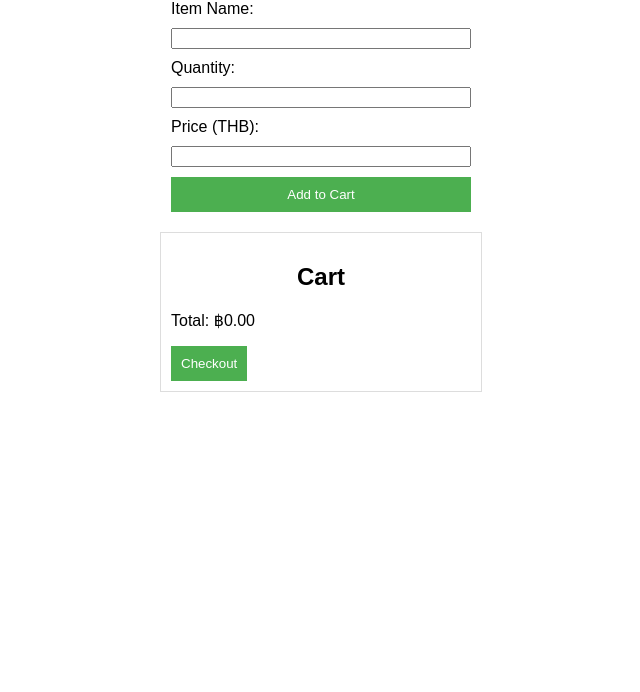
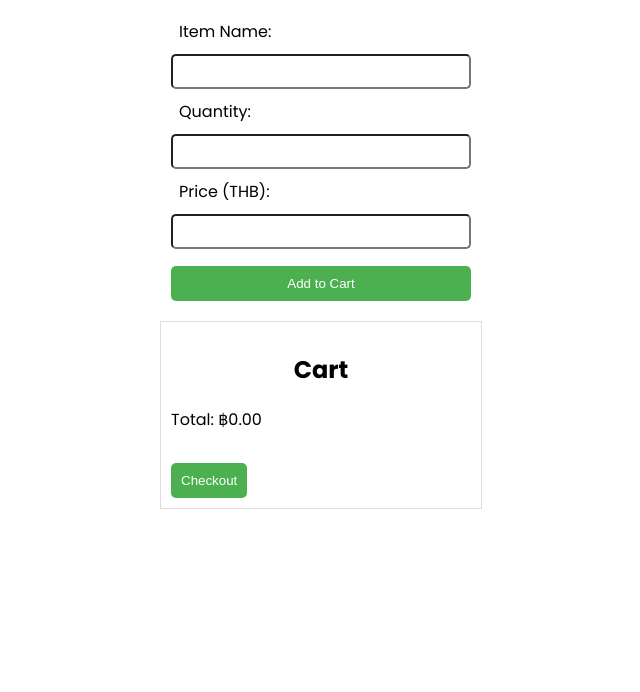
Before and after one commit to KTM-EduTech/Simple-POS, a plain HTML site: page index.html in a window 1280 px wide. Shown: the part 108-800 px from the top of the page, without its empty margins (319-959 px from the left). Drawn offline with Linux system fonts and the light colour scheme.

Commit message:
Add files via upload

```diff
--- a/styles.css
+++ b/styles.css
@@ -1,6 +1,7 @@
+@import url('https://fonts.googleapis.com/css2?family=Poppins:ital,wght@0,100;0,200;0,300;0,400;0,500;0,600;0,700;0,800;0,900;1,100;1,200;1,300;1,400;1,500;1,600;1,700;1,800;1,900&display=swap');
 /* styles.css */
 body {
-    font-family: Arial, sans-serif;
+   font-family: "Poppins", sans-serif;
     padding: 20px;
 }
 
@@ -16,12 +17,16 @@ form {
 }
 
 label, input {
-    margin-bottom: 10px;
+    margin-bottom: 2px;
+    border-radius: 5px;
+    padding: 8px;
 }
 
 button {
+    margin-top: 15px;
     padding: 10px;
     background-color: #4CAF50;
+    border-radius: 5px;
     color: white;
     border: none;
     cursor: pointer;
```
